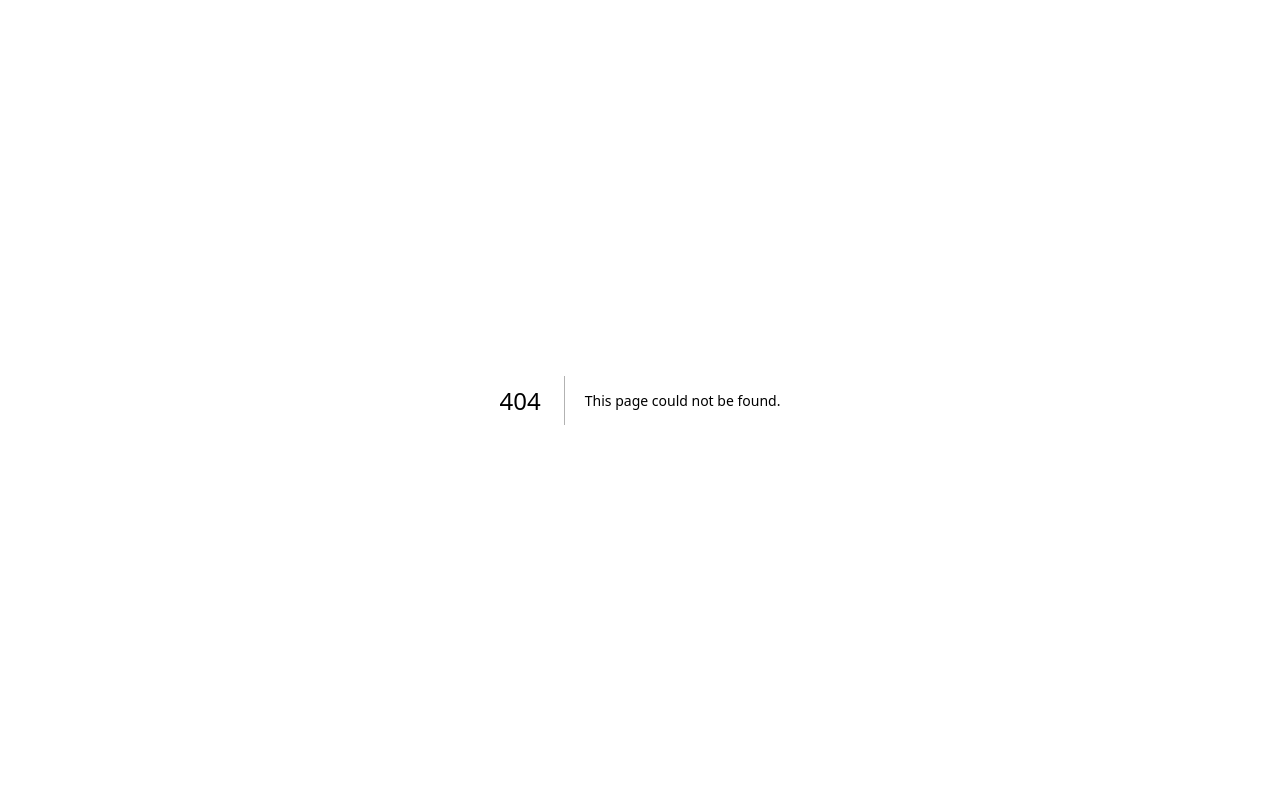
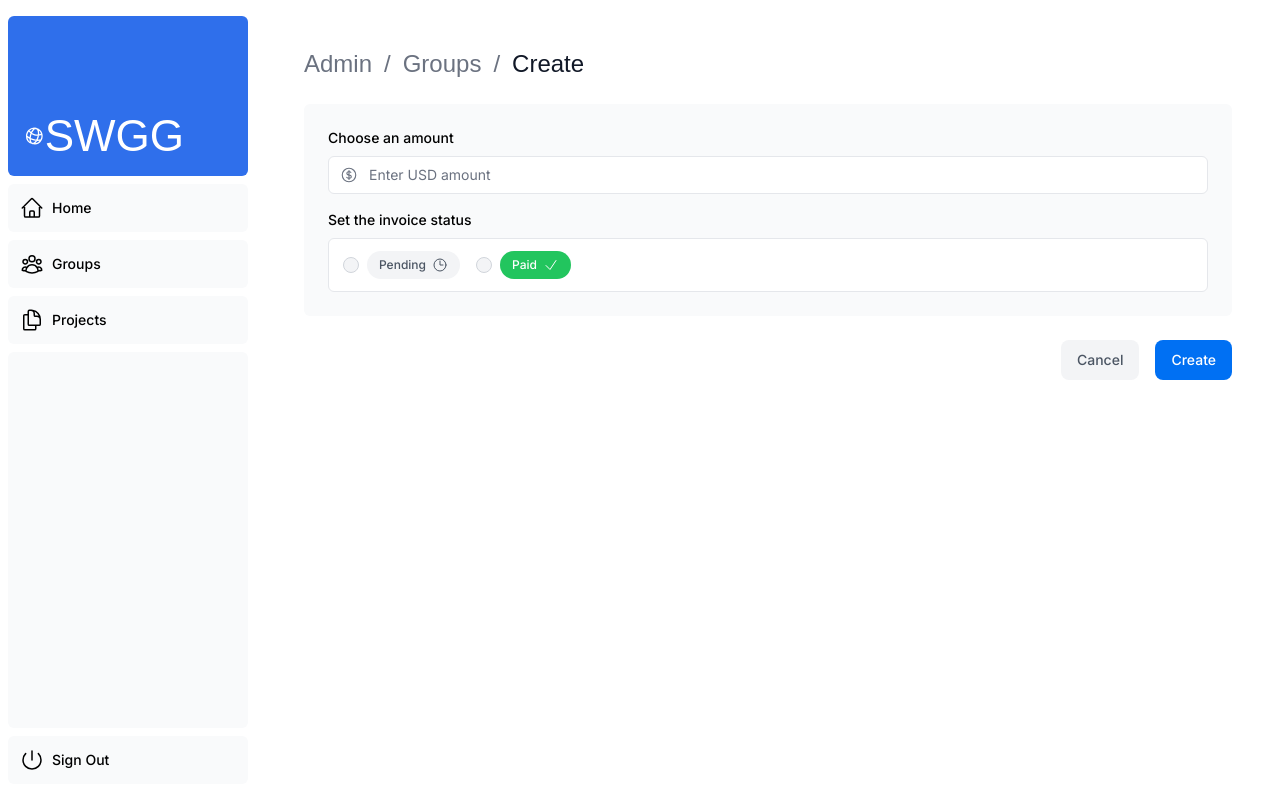
Before and after one commit to marciobrst/swgg-web, a Next.js app: page /admin/groups/create in a window 1280 px wide. Before the commit this address had no page. Built offline with nearby package versions, Linux system fonts and the light colour scheme; a web font is replaced by a local one.

Commit message:
estrutura base do código

```diff
--- /dev/null
+++ b/app/admin/groups/create/page.tsx
@@ -0,0 +1,101 @@
+import Breadcrumbs from '@/app/ui/invoices/breadcrumbs';
+import Link from 'next/link';
+import {
+  CheckIcon,
+  ClockIcon,
+  CurrencyDollarIcon,
+  UserCircleIcon,
+} from '@heroicons/react/24/outline';
+import { Button } from '@/app/ui/button';
+
+export default async function Page() {
+
+  return (
+    <main>
+      <Breadcrumbs
+        breadcrumbs={[
+          { label: 'Admin', href: '/admin' },
+          { label: 'Groups', href: '/admin/groups' },
+          {
+            label: 'Create',
+            href: '/admin/groups/create',
+            active: true,
+          },
+        ]}
+      />
+      <form>
+      <div className="rounded-md bg-gray-50 p-4 md:p-6">
+        {/* Invoice Amount */}
+        <div className="mb-4">
+          <label htmlFor="amount" className="mb-2 block text-sm font-medium">
+            Choose an amount
+          </label>
+          <div className="relative mt-2 rounded-md">
+            <div className="relative">
+              <input
+                id="amount"
+                name="amount"
+                type="number"
+                step="0.01"
+                placeholder="Enter USD amount"
+                className="peer block w-full rounded-md border border-gray-200 py-2 pl-10 text-sm outline-2 placeholder:text-gray-500"
+              />
+              <CurrencyDollarIcon className="pointer-events-none absolute left-3 top-1/2 h-[18px] w-[18px] -translate-y-1/2 text-gray-500 peer-focus:text-gray-900" />
+            </div>
+          </div>
+        </div>
+
+        {/* Invoice Status */}
+        <fieldset>
+          <legend className="mb-2 block text-sm font-medium">
+            Set the invoice status
+          </legend>
+          <div className="rounded-md border border-gray-200 bg-white px-[14px] py-3">
+            <div className="flex gap-4">
+              <div className="flex items-center">
+                <input
+                  id="pending"
+                  name="status"
+                  type="radio"
+                  value="pending"
+                  className="h-4 w-4 cursor-pointer border-gray-300 bg-gray-100 text-gray-600 focus:ring-2"
+                />
+                <label
+                  htmlFor="pending"
+                  className="ml-2 flex cursor-pointer items-center gap-1.5 rounded-full bg-gray-100 px-3 py-1.5 text-xs font-medium text-gray-600"
+                >
+                  Pending <ClockIcon className="h-4 w-4" />
+                </label>
+              </div>
+              <div className="flex items-center">
+                <input
+                  id="paid"
+                  name="status"
+                  type="radio"
+                  value="paid"
+                  className="h-4 w-4 cursor-pointer border-gray-300 bg-gray-100 text-gray-600 focus:ring-2"
+                />
+                <label
+                  htmlFor="paid"
+                  className="ml-2 flex cursor-pointer items-center gap-1.5 rounded-full bg-green-500 px-3 py-1.5 text-xs font-medium text-white"
+                >
+                  Paid <CheckIcon className="h-4 w-4" />
+                </label>
+              </div>
+            </div>
+          </div>
+        </fieldset>
+      </div>
+      <div className="mt-6 flex justify-end gap-4">
+        <Link
+          href="/admin/groups"
+          className="flex h-10 items-center rounded-lg bg-gray-100 px-4 text-sm font-medium text-gray-600 transition-colors hover:bg-gray-200"
+        >
+          Cancel
+        </Link>
+        <Button type="submit">Create</Button>
+      </div>
+    </form>
+    </main>
+  );
+}
```
